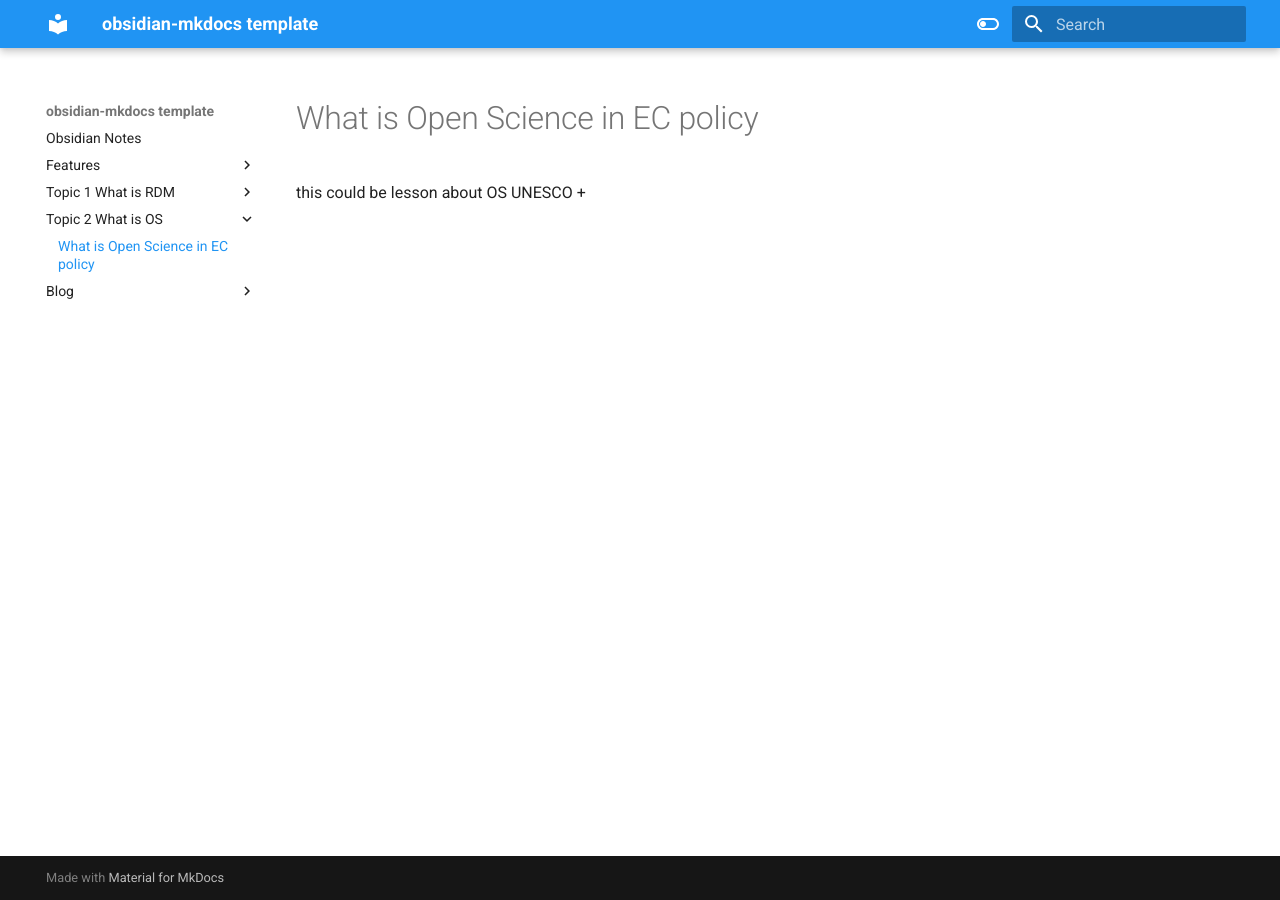
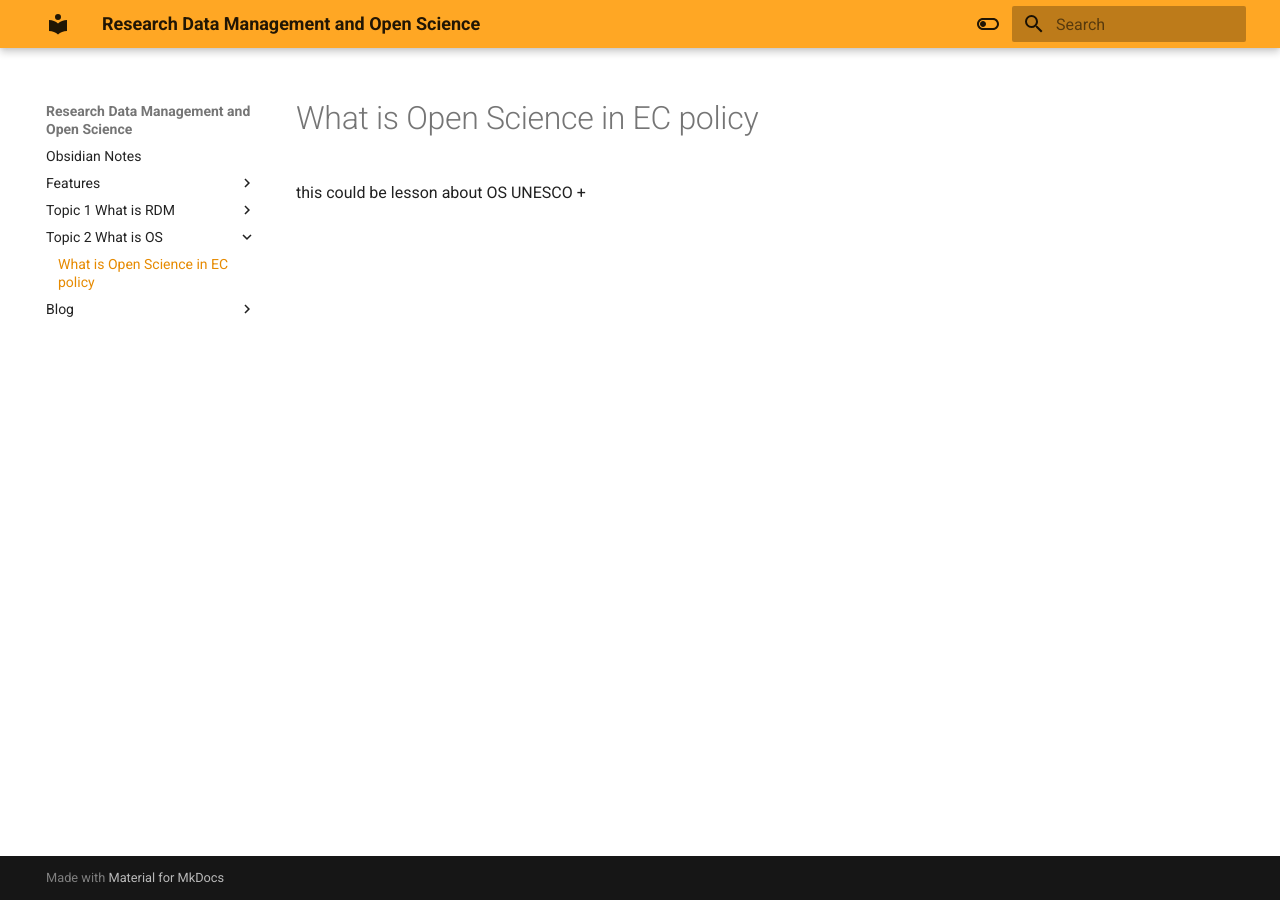
Before and after one commit to Professional-activities/Lottie-CV, an MkDocs documentation site: the page built from docs/Topic 2 What is OS/What is Open Science in EC policy.md, in a window 1280 px wide. Built offline with MkDocs 1.6.1 and Material for MkDocs 9.7.7, drawn with Linux system fonts in a browser that asks for light colours.

Commit message:
colour and title website

```diff
--- a/mkdocs.yml
+++ b/mkdocs.yml
@@ -1,4 +1,4 @@
-site_name: obsidian-mkdocs template
+site_name: Research Data Management and Open Science
 
 theme:
     name: 'material'
@@ -7,7 +7,7 @@ theme:
     # Light mode
     - media: "(prefers-color-scheme: light)"
       scheme: default
-      primary: blue
+      primary: orange
       accent: dark blue
       toggle:
         icon: material/toggle-switch-off-outline
```
